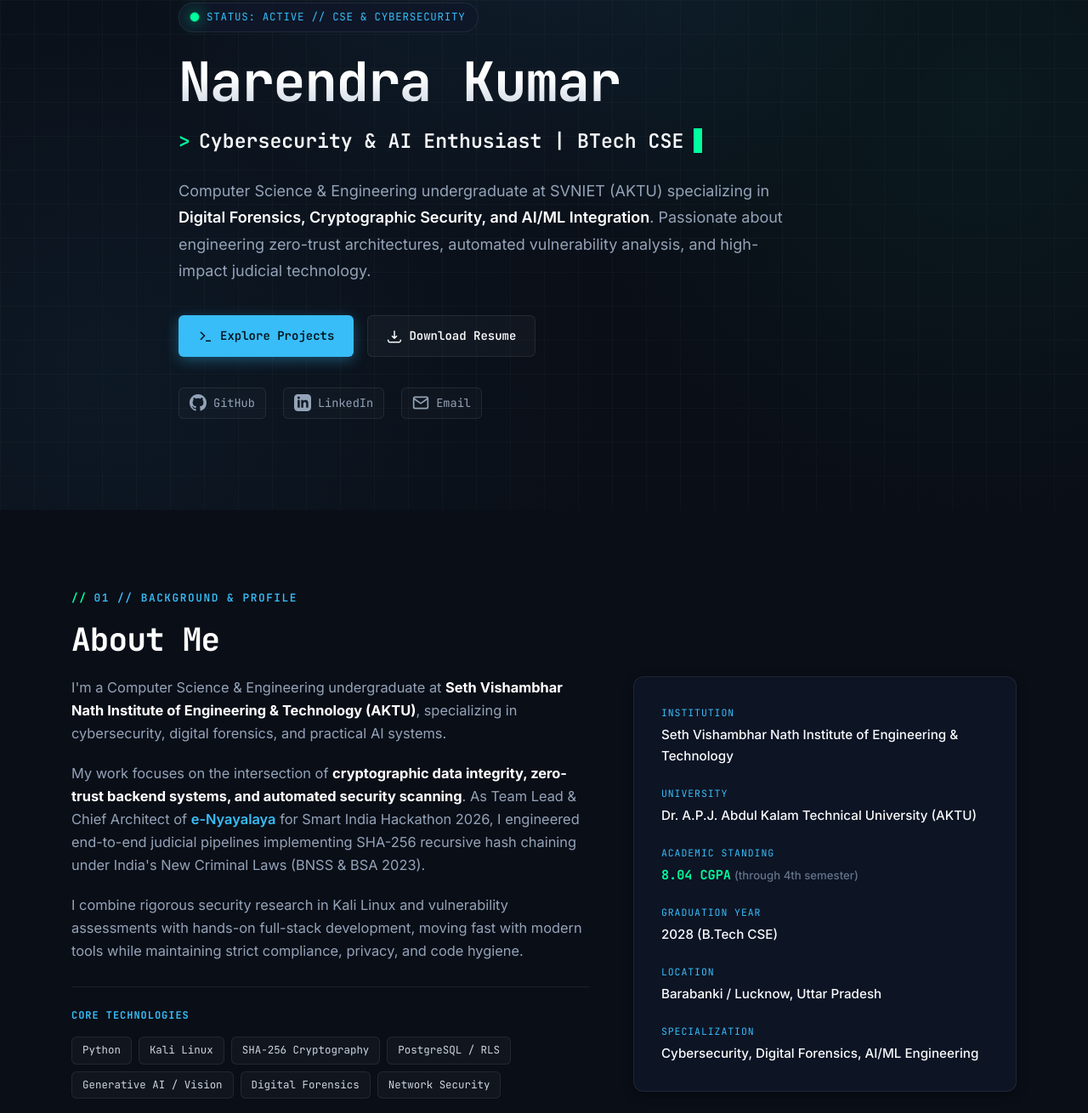
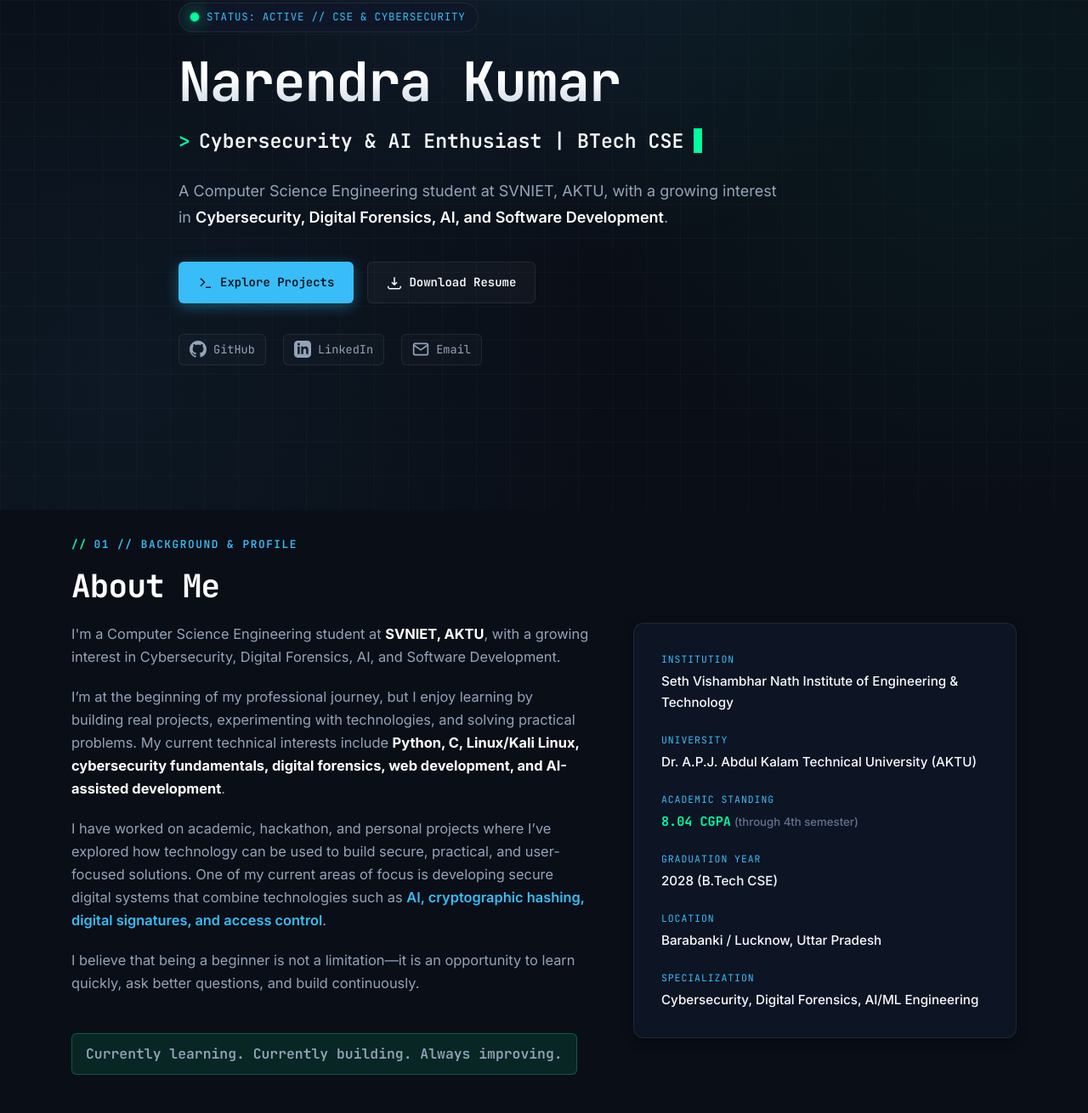
Before and after one commit to TheGhostHacker-Ai/portfolio, a plain HTML site: page index.html in a window 1280 px wide. Shown: the part 200-1510 px from the top of the page at 85% size. Drawn offline with Linux system fonts and the light colour scheme.

Commit message:
Update intro/about bio with genuine student journey narrative and replace JavaScript with Java in Skills

```diff
--- a/index.html
+++ b/index.html
@@ -81,10 +81,8 @@
       </div>
 
       <p class="hero-intro">
-        Computer Science &amp; Engineering undergraduate at SVNIET (AKTU) specializing in
-        <strong>Digital Forensics, Cryptographic Security, and AI/ML Integration</strong>.
-        Passionate about engineering zero-trust architectures, automated vulnerability analysis,
-        and high-impact judicial technology.
+        A Computer Science Engineering student at SVNIET, AKTU, with a growing interest in
+        <strong>Cybersecurity, Digital Forensics, AI, and Software Development</strong>.
       </p>
 
       <div class="hero-actions">
@@ -125,13 +123,19 @@
       <div class="about-grid">
         <div class="about-copy">
           <p>
-            I'm a Computer Science &amp; Engineering undergraduate at <strong>Seth Vishambhar Nath Institute of Engineering &amp; Technology (AKTU)</strong>, specializing in cybersecurity, digital forensics, and practical AI systems.
+            I'm a Computer Science Engineering student at <strong>SVNIET, AKTU</strong>, with a growing interest in Cybersecurity, Digital Forensics, AI, and Software Development.
           </p>
           <p>
-            My work focuses on the intersection of <strong>cryptographic data integrity, zero-trust backend systems, and automated security scanning</strong>. As Team Lead &amp; Chief Architect of <em>e-Nyayalaya</em> for Smart India Hackathon 2026, I engineered end-to-end judicial pipelines implementing SHA-256 recursive hash chaining under India's New Criminal Laws (BNSS &amp; BSA 2023).
+            I’m at the beginning of my professional journey, but I enjoy learning by building real projects, experimenting with technologies, and solving practical problems. My current technical interests include <strong>Python, C, Linux/Kali Linux, cybersecurity fundamentals, digital forensics, web development, and AI-assisted development</strong>.
           </p>
           <p>
-            I combine rigorous security research in Kali Linux and vulnerability assessments with hands-on full-stack development, moving fast with modern tools while maintaining strict compliance, privacy, and code hygiene.
+            I have worked on academic, hackathon, and personal projects where I’ve explored how technology can be used to build secure, practical, and user-focused solutions. One of my current areas of focus is developing secure digital systems that combine technologies such as <em>AI, cryptographic hashing, digital signatures, and access control</em>.
+          </p>
+          <p>
+            I believe that being a beginner is not a limitation—it is an opportunity to learn quickly, ask better questions, and build continuously.
+          </p>
+          <p class="about-motto">
+            Currently learning. Currently building. Always improving.
           </p>
 
           <!-- Core Tech Icon Badges -->
@@ -483,8 +487,8 @@
           <div class="skill-chips">
             <span class="chip">Python</span>
             <span class="chip">C</span>
+            <span class="chip">Java</span>
             <span class="chip">HTML5 / CSS3</span>
-            <span class="chip">JavaScript (ES6+)</span>
             <span class="chip">SQL (MySQL/Postgres)</span>
           </div>
         </div>
--- a/styles.css
+++ b/styles.css
@@ -574,6 +574,19 @@ h1, h2, h3, h4 {
   color: var(--accent);
   font-style: normal;
   font-weight: 600;
+}
+
+.about-motto {
+  font-family: var(--font-mono);
+  color: var(--green-accent);
+  font-weight: 600;
+  font-size: 0.95rem;
+  margin-top: 24px;
+  padding: 10px 16px;
+  background: var(--green-tint);
+  border: 1px solid rgba(0, 255, 157, 0.25);
+  border-radius: var(--radius-sm);
+  display: inline-block;
 }
 
 .tech-stack-badges {
```
